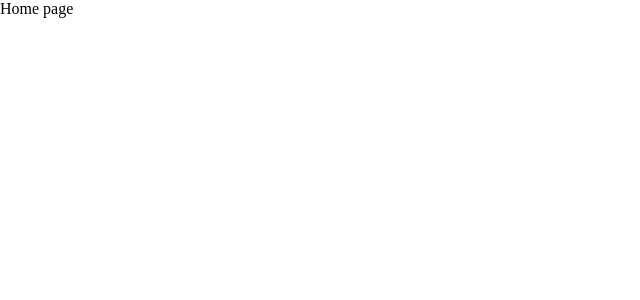
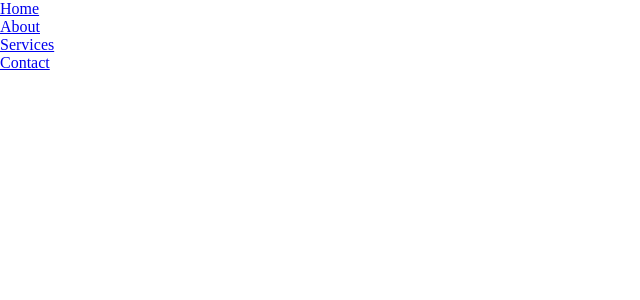
Before and after one commit to Pelani2/practice-ts2, a React (Create React App) app: page / in a window 1280 px wide. Shown: the top 300 px of the page, without its empty margins (0-640 px from the left). Built offline with nearby package versions, Linux system fonts and the light colour scheme; the HTML template or start-up script is replaced by a standard one.

Commit message:
done nav

```diff
--- a/src/components/Home/index.tsx
+++ b/src/components/Home/index.tsx
@@ -1,9 +1,9 @@
-import React from "react";
+import NavigationBar from "../Nav";
 
 const Home = () => {
     return (
-        <div>
-            Home page
+        <div className="home">
+            <NavigationBar />
         </div>
     );
 };
--- /dev/null
+++ b/src/components/Nav/index.tsx
@@ -0,0 +1,42 @@
+import React from "react";
+import Typography from "../Typography";
+import { Link } from "react-router-dom";
+
+const NavigationBar: React.FC = () => {
+    return (
+        <nav className="navigation-bar">
+            <ul className="navigation-bar__list">
+                <li className="navigation-bar__list-item">
+                    <Link to="/">
+                        <Typography variant="nav-link">
+                            Home
+                        </Typography>
+                    </Link>
+                </li>
+                <li className="navigation-bar__list-item">
+                    <Link to="/about">
+                        <Typography variant="nav-link">
+                            About
+                        </Typography>
+                    </Link>
+                </li>
+                <li className="navigation-bar__list-item">
+                    <Link to="/services">
+                        <Typography variant="nav-link">
+                            Services
+                        </Typography>
+                    </Link>
+                </li>
+                <li className="navigation-bar__list-item">
+                    <Link to="/contact">
+                        <Typography variant="nav-link">
+                            Contact
+                        </Typography>
+                    </Link>
+                </li>
+            </ul>
+        </nav>
+    );
+};
+
+export default NavigationBar;
```
